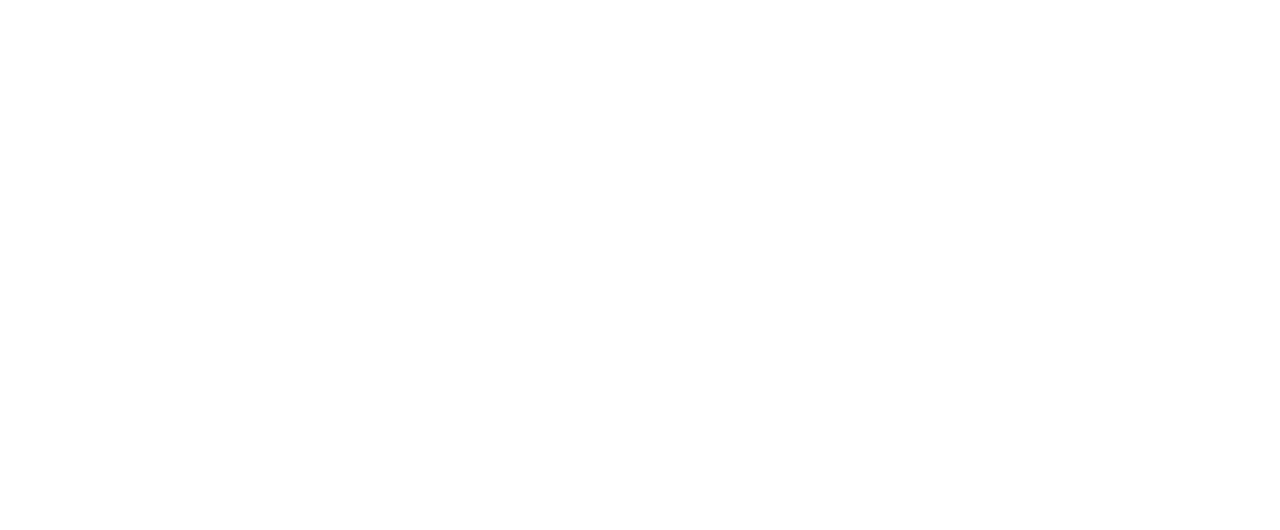
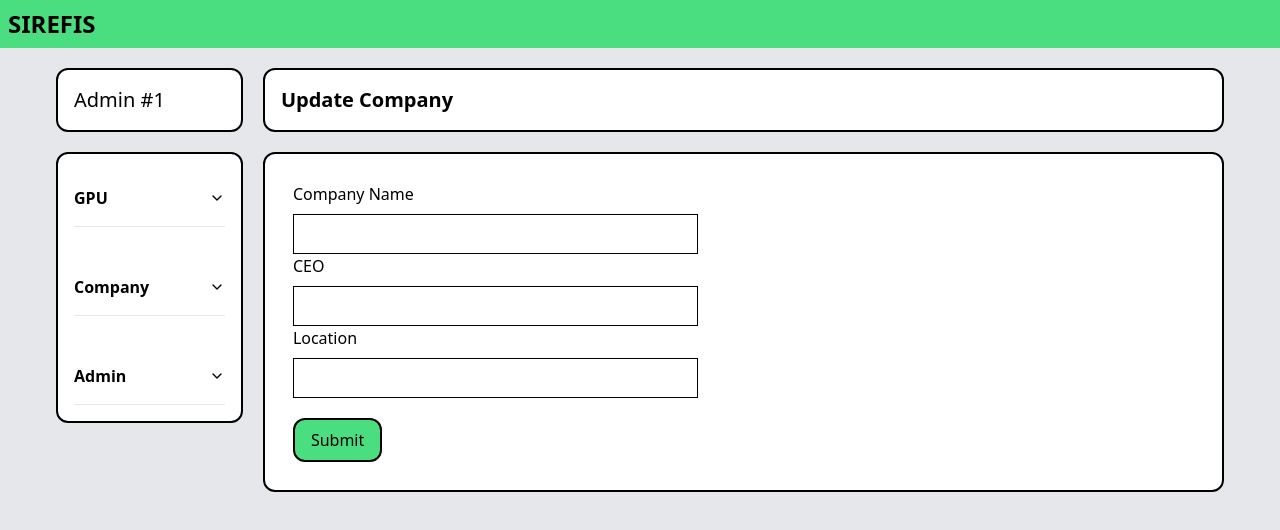
Before and after one commit to DewaMadeWira/sirefis-frontend, a React (Vite) app: page /update-company/1 in a window 1280 px wide. Shown: the top 530 px of the page. Built offline with nearby package versions, Linux system fonts and the light colour scheme; no server answers.

Commit message:
update company update

```diff
--- /dev/null
+++ b/src/UpdateCompany.tsx
@@ -0,0 +1,106 @@
+import { useRef } from 'react';
+import axios from 'axios';
+import { useToast } from '@/components/ui/use-toast';
+
+import './App.css';
+import LeftSideBar from './components/ui/left-sidebar';
+import SecondColHead from './components/ui/second-col-head';
+import { Input } from './components/ui/input';
+import { useQuery } from '@tanstack/react-query';
+import { CompanyData } from './company-data/columns';
+
+function UpdateCompany(params: string) {
+    const { data, isLoading } = useQuery({
+        queryKey: ['gpu'],
+        queryFn: async () => {
+            const { data } = await axios.post(
+                `http://127.0.0.1:8000/api/company`,
+                {
+                    company_id: params,
+                }
+            );
+            return data as CompanyData;
+        },
+    });
+    const { toast } = useToast();
+
+    const company_name: any = useRef(null);
+    const ceo: any = useRef(null);
+    const location: any = useRef(null);
+
+    function handleSubmit(event: any) {
+        event.preventDefault();
+
+        axios.post(`http://127.0.0.1:8000/api/create_data_company`, {
+            company_name: company_name.current.value,
+            ceo: ceo.current.value,
+            location: location.current.value,
+        });
+        toast({
+            title: 'Item Created',
+            description: 'New Company has added to Database',
+            className: 'bg-white border-black border-2 rounded-xl',
+        });
+
+        // alert(gpuRef.current.value);
+    }
+
+    if (isLoading) {
+        return 'loading..';
+    }
+
+    return (
+        <div className='min-h-screen bg-gray-200'>
+            <nav className='bg-green-400'>
+                <h1 className='font-bold text-2xl p-2'>SIREFIS</h1>
+            </nav>
+            <div className='px-14 py-5 flex justify-between'>
+                {/* 1st Column */}
+                <LeftSideBar></LeftSideBar>
+                {/* 2nd Column */}
+                <div className='ml-5 w-[90%]'>
+                    <SecondColHead title='Update Company'></SecondColHead>
+
+                    <form
+                        onSubmit={handleSubmit}
+                        className='border-2 rounded-xl p-7 bg-white border-black mt-5 '
+                    >
+                        <div className='w-[45%]'>
+                            <h4 className=''>Company Name</h4>
+                            <Input
+                                placeholder={data?.company_name}
+                                ref={company_name}
+                                type='text'
+                                className=' mt-2'
+                                required
+                            ></Input>
+                            <h4 className=''>CEO</h4>
+                            <Input
+                                placeholder={data?.ceo}
+                                ref={ceo}
+                                className=' mt-2'
+                                required
+                            ></Input>
+                            <h4 className=''>Location</h4>
+                            <Input
+                                placeholder={data?.location}
+                                ref={location}
+                                className=' mt-2'
+                                required
+                            ></Input>
+                        </div>
+
+                        <button
+                            type='submit'
+                            className='mt-5 bg-green-400 px-4 p-2 rounded-xl border-black border-2'
+                        >
+                            Submit
+                        </button>
+                    </form>
+                </div>
+            </div>
+        </div>
+    );
+}
+
+export default UpdateCompany;
--- a/src/company-data/columns.tsx
+++ b/src/company-data/columns.tsx
@@ -91,9 +91,11 @@
                     </DropdownMenuTrigger>
                     <DropdownMenuContent align='end' className='bg-white'>
                         <DropdownMenuLabel>Actions</DropdownMenuLabel>
-                        <DropdownMenuItem>
-                            Update Company {company.company_name}
-                        </DropdownMenuItem>
+                        <a href={`/update-company/${company.company_id}`}>
+                            <DropdownMenuItem>
+                                Update Company {company.company_name}
+                            </DropdownMenuItem>
+                        </a>
                         <DropdownMenuItem
                             onClick={() => {
                                 axios.post(
--- a/src/main.tsx
+++ b/src/main.tsx
@@ -17,6 +17,7 @@
 import CreateCompany from './CreateCompany.tsx';
 import CreateCompanyEmployee from './CreateCompanyEmployee.tsx';
 import UpdateAdmin from './UpdateAdmin.tsx';
+import UpdateCompany from './UpdateCompany.tsx';
 
 const queryClient = new QueryClient();
 
@@ -44,6 +45,10 @@
             path='/update-admin/:id'
             component={(params) => UpdateAdmin(params.params.id)}
         ></Route>
+        <Route
+            path='/update-company/:id'
+            component={(params) => UpdateCompany(params.params.id)}
+        ></Route>
         <Route path='/create-gpu' component={CreateGpu}></Route>
         <Route path='/create-admin' component={CreateAdmin}></Route>
         <Route path='/create-company' component={CreateCompany}></Route>
```
